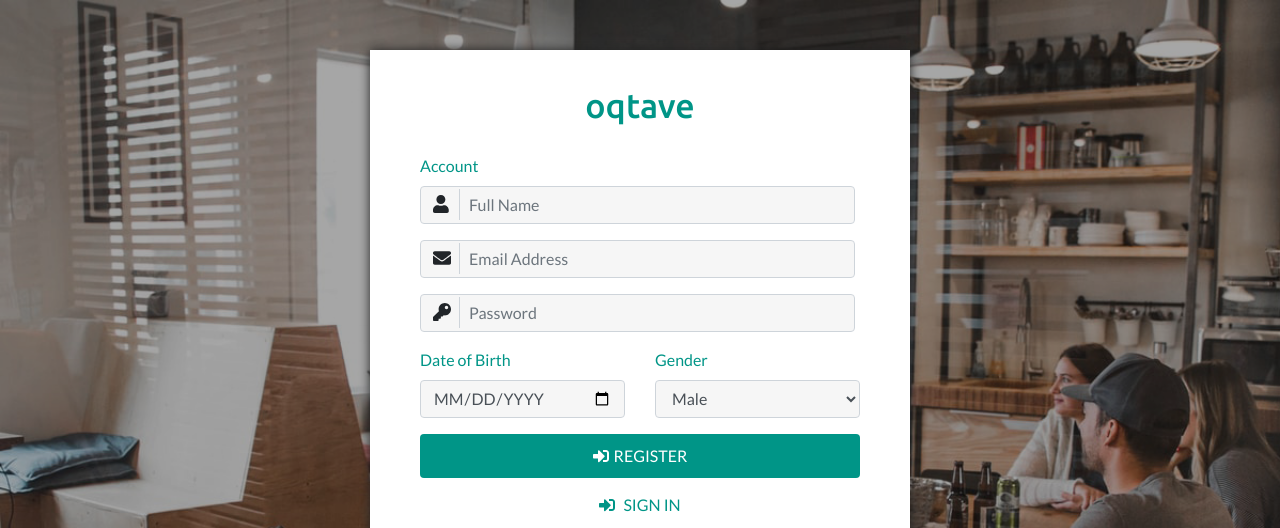
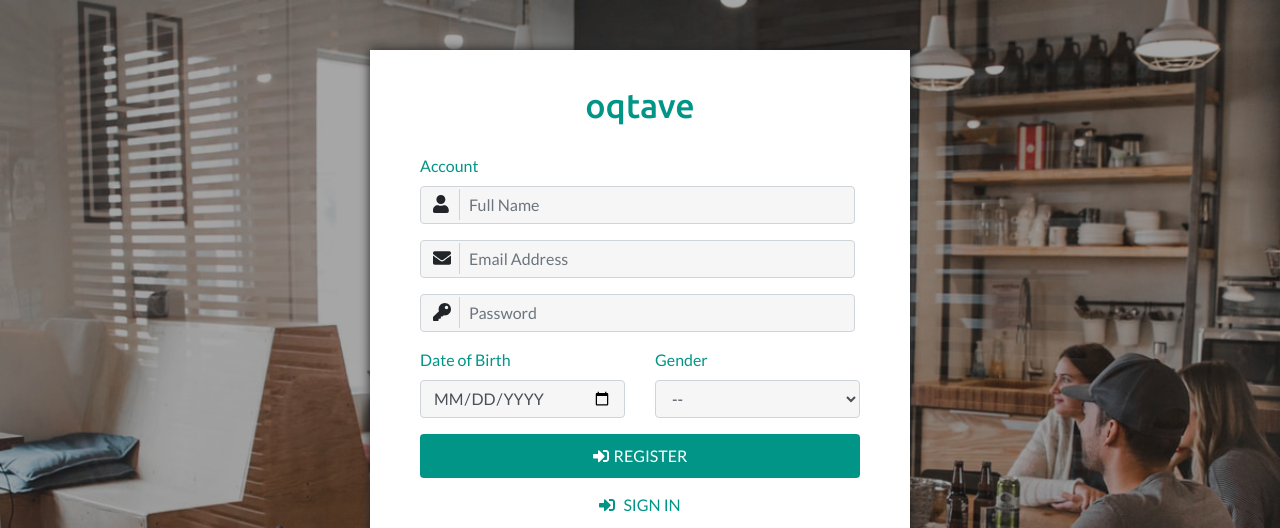
Before and after one commit to oikantik/user-management-boilerplate, a React (Create React App) app: page /register in a window 1280 px wide. Shown: the top 528 px of the page. Built offline with nearby package versions, Linux system fonts and the light colour scheme.

Commit message:
added front-end validation

```diff
--- a/package.json
+++ b/package.json
@@ -11,6 +11,7 @@
     "@testing-library/user-event": "^7.2.1",
     "axios": "^0.19.2",
     "bootstrap": "^4.4.1",
+    "formik": "^2.1.4",
     "react": "^16.13.1",
     "react-bootstrap": "^1.0.0",
     "react-dom": "^16.13.1",
@@ -18,7 +19,8 @@
     "react-router-dom": "^5.1.2",
     "react-scripts": "3.4.1",
     "redux": "^4.0.5",
-    "redux-saga": "^1.1.3"
+    "redux-saga": "^1.1.3",
+    "yup": "^0.28.4"
   },
   "scripts": {
     "start": "react-scripts start",
--- a/src/components/register/RegisterForm.js
+++ b/src/components/register/RegisterForm.js
@@ -1,6 +1,9 @@
 import React from "react";
 import { connect } from "react-redux";
 import { Form, Button, Col } from "react-bootstrap";
+import { Formik } from "formik";
+import * as Yup from "yup";
+
 import { FontAwesomeIcon } from "@fortawesome/react-fontawesome";
 import {
   faSignInAlt,
@@ -12,9 +15,27 @@ import {
 import { registerUser } from "../../redux/actions/register";
 import Loading from "../common/Loading";
 
+const validationSchema = Yup.object({
+  fullName: Yup.string().required("Please enter name field"),
+  password: Yup.string().required("Please enter password field"),
+  email: Yup.string()
+    .required("Please enter your email address")
+    .email("Please enter a valid email"),
+  dob: Yup.date().required("Please enter your date of birth"),
+  gender: Yup.string()
+    .oneOf(["Male", "Female", "Other"], "Invalid Gender")
+    .required("Please enter gender"),
+});
+
 const RegisterForm = ({ handleRegister, loading }) => {
   return (
-    <Form onSubmit={handleRegister}>
+    <Formik
+      validationSchema={validationSchema}
+      onSubmit={handleRegister}
+      initialValues={{}}
+    >
+      {({ handleSubmit, handleChange, errors }) => (
+        <Form onSubmit={handleSubmit}>
           <div className="reg-account">
             <div className="form-group">
               <label>Account</label>
@@ -24,11 +45,14 @@ const RegisterForm = ({ handleRegister, loading }) => {
                   className="form-control acc"
                   id="nm"
                   placeholder="Full Name"
-              name="fullname"
+                  name="fullName"
+                  onChange={handleChange}
                 />
+
                 <span className="reg-frm-icn-on">
                   <FontAwesomeIcon icon={faUser} />
                 </span>
+                {errors.fullName}
               </div>
             </div>
 
@@ -40,10 +64,12 @@ const RegisterForm = ({ handleRegister, loading }) => {
                   id="email"
                   placeholder="Email Address"
                   name="email"
+                  onChange={handleChange}
                 />
                 <span className="reg-frm-icn-on">
                   <FontAwesomeIcon icon={faEnvelope} />
                 </span>
+                {errors.email}
               </div>
             </div>
 
@@ -55,10 +81,12 @@ const RegisterForm = ({ handleRegister, loading }) => {
                   id="ps"
                   placeholder="Password"
                   name="password"
+                  onChange={handleChange}
                 />
                 <span className="reg-frm-icn-on">
                   <FontAwesomeIcon icon={faKey} />
                 </span>
+                {errors.password}
               </div>
             </div>
 
@@ -71,42 +99,58 @@ const RegisterForm = ({ handleRegister, loading }) => {
                   id="dt"
                   placeholder=""
                   name="dob"
+                  onChange={handleChange}
                 />
+                {errors.dob}
               </Col>
               <Col className="lnm">
                 <div className="form-group">
                   <label>Gender</label>
-              <select className="form-control" id="sel1" name="gender">
+                  <select
+                    className="form-control"
+                    id="sel1"
+                    name="gender"
+                    onChange={handleChange}
+                  >
+                    <option>--</option>
                     <option>Male</option>
                     <option>Female</option>
                     <option>Other</option>
                   </select>
+                  {errors.gender}
                 </div>
               </Col>
             </div>
           </div>
 
-      <Button type="submit" className="btn-block reg-btn-ftr">
+          <Button
+            type="submit"
+            className="btn-block reg-btn-ftr"
+            disabled={loading}
+          >
             <FontAwesomeIcon icon={faSignInAlt} className="reg-frm-icn" />
             REGISTER
           </Button>
           <Loading show={loading} />
         </Form>
+      )}
+    </Formik>
   );
 };
 
 const mapDispatchToProps = (dispatch) => {
   return {
     handleRegister: (e) => {
-      e.preventDefault();
+      console.log(e);
       const payload = {
-        name: e.target.fullname.value,
-        email: e.target.email.value,
-        password: e.target.password.value,
-        dob: e.target.dob.value,
-        gender: e.target.gender.value,
+        name: e.fullName,
+        email: e.email,
+        password: e.password,
+        dob: e.dob,
+        gender: e.gender,
       };
       dispatch(registerUser(payload));
+      return false;
     },
   };
 };
--- a/src/redux/sagas/register.js
+++ b/src/redux/sagas/register.js
@@ -7,7 +7,10 @@ function* registerUser(action) {
     const payload = yield call(register, action.payload);
     yield put({ type: types.USER_REGISTER_SUCCESS, payload });
   } catch (err) {
-    yield put({ type: types.USER_REGISTER_FAILURE, payload: err });
+    yield put({
+      type: types.USER_REGISTER_FAILURE,
+      payload: err.response.data,
+    });
   }
 }
 
```
Also changed, not shown: 1 other file (tests, documents, lock files or other folders). Lines whose indentation alone changed are shown as unchanged.
